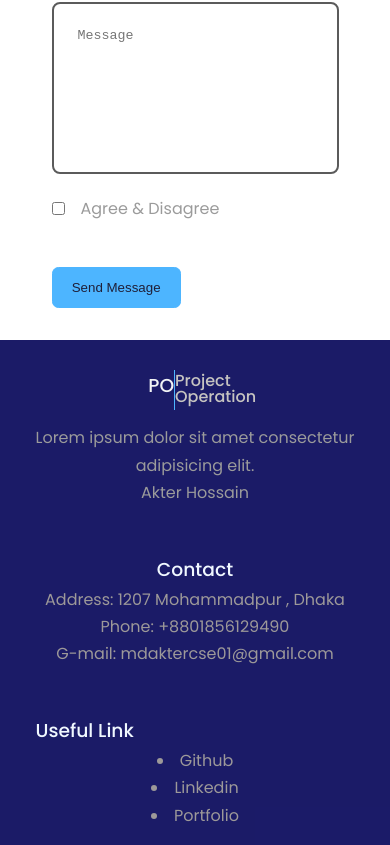
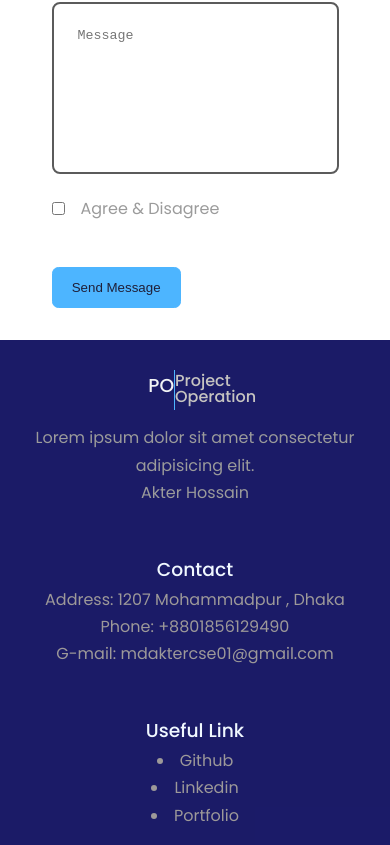
Before and after one commit to akter037/project_one, a React (Create React App) app: page / in a window 390 px wide. Shown: the part 6306-7151 px from the top of the page. Built offline with nearby package versions, Linux system fonts and the light colour scheme.

Commit message:
footer update

```diff
--- a/src/components/footer/footer.css
+++ b/src/components/footer/footer.css
@@ -20,7 +20,6 @@ article{
 
 .footer_container h3{
     color: aliceblue;
-    text-align: start;
 }
 .footer_link a{
     color: rgb(157, 153, 153);
@@ -49,14 +48,14 @@ article{
     margin:0 auto;
     text-align: center;
 }
-.contact_details h3{
-    text-align: center;
-}
 
 .footer_container .logo{
    justify-content: center;
    text-align: start;
 }
+.footer_link h3{
+    text-align: center;
+}
 
 
   }
```
